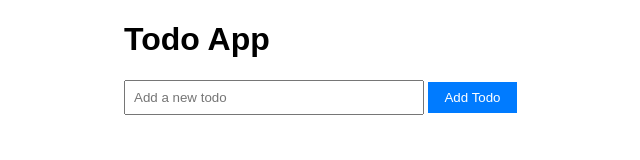
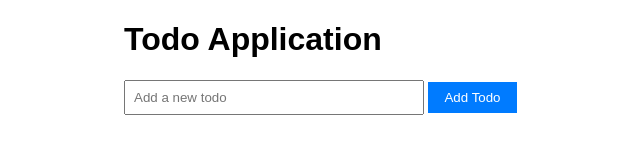
Before and after one commit to dirudeen/Simple-Todo-App, a website: page public/index.html in a window 1280 px wide. Shown: the whole page, without its empty margins (316-956 px from the left). Drawn offline with Linux system fonts and the light colour scheme; no server answers.

Commit message:
Modify html h1 title

```diff
--- a/public/index.html
+++ b/public/index.html
@@ -8,7 +8,7 @@
 </head>
 <body>
   <div class="container">
-    <h1>Todo App</h1>
+    <h1>Todo Application</h1>
     <input type="text" id="todoInput" placeholder="Add a new todo">
     <button onclick="addTodo()">Add Todo</button>
     <ul id="todoList"></ul>
```
